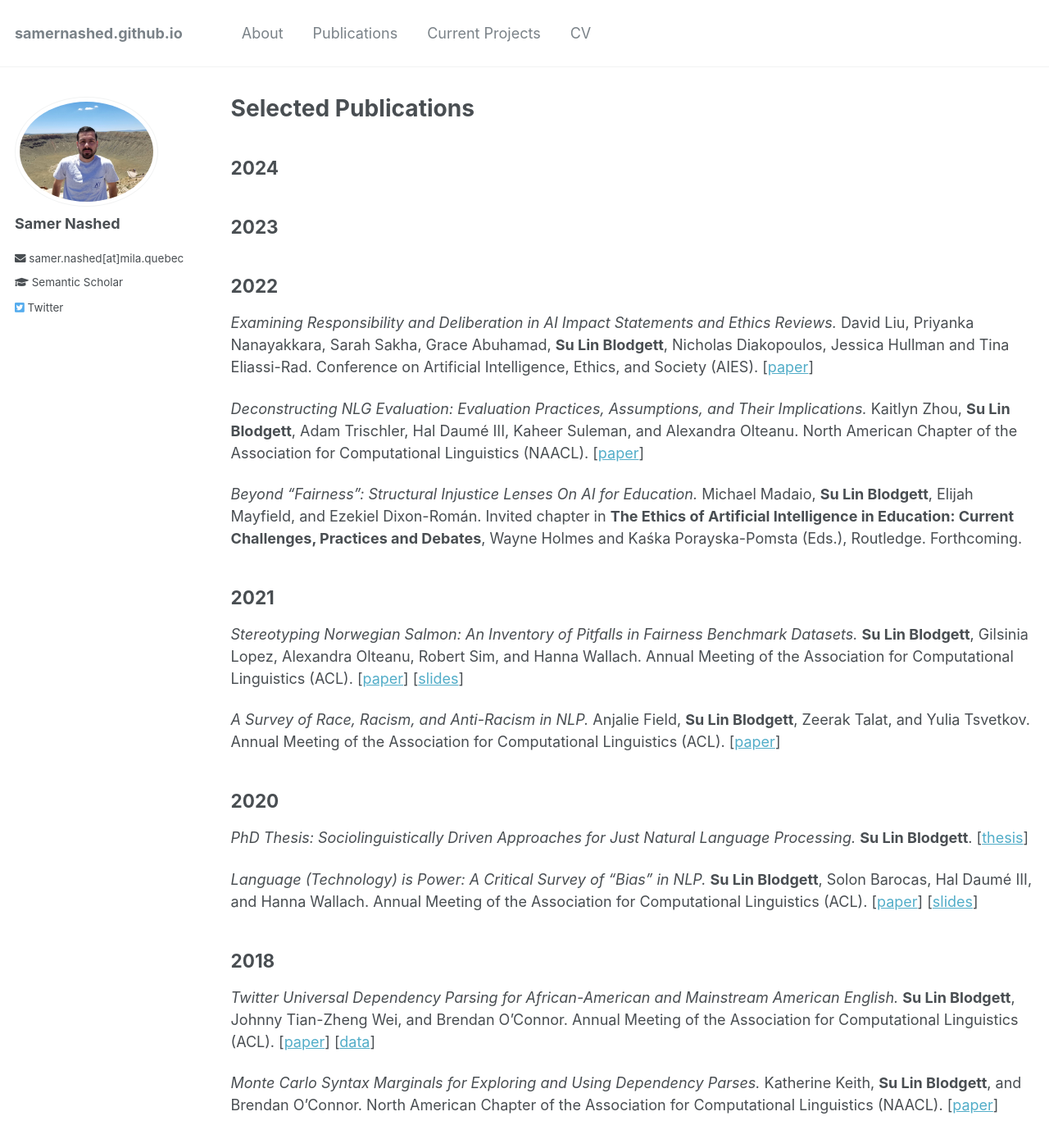
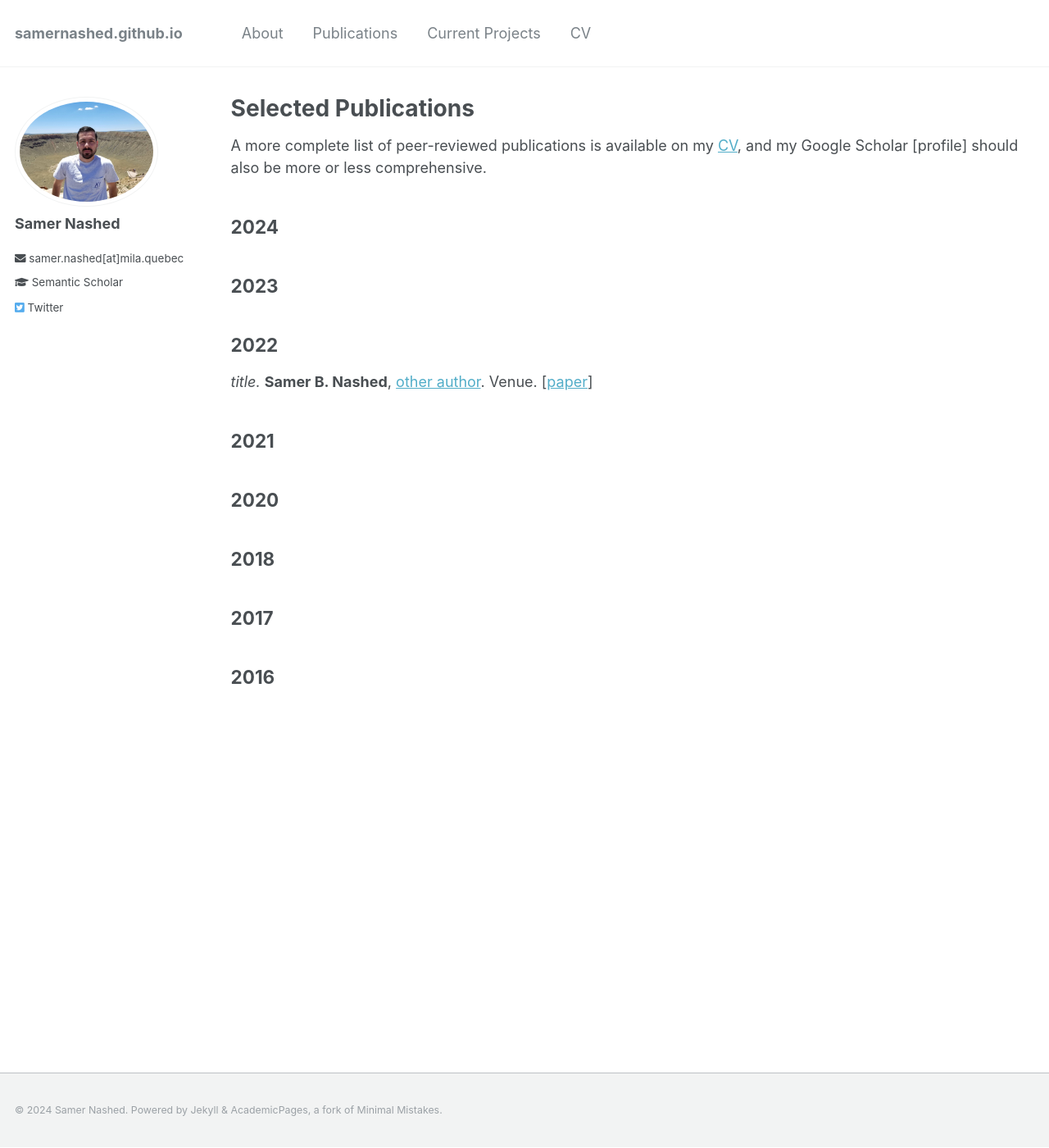
Before and after one commit to SamerNashed/samernashed.github.io, a Jekyll site: the page built from _pages/publications.md, in a window 1280 px wide and 1400 px high. Shown: the whole window at 82% size. Built offline with Jekyll 4.4.1, drawn with Linux system fonts in a browser that asks for light colours; some of the changed text lies outside the part shown.

Commit message:
some papers

```diff
--- a/_pages/publications.md
+++ b/_pages/publications.md
@@ -5,9 +5,11 @@ permalink: /publications/
 author_profile: true
 ---
 
-{% if author.googlescholar %}
+A more complete list of peer-reviewed publications is available on my [CV](???), and my Google Scholar [profile] should also be more or less comprehensive.
+
+<!--{% if author.googlescholar %}
   You can also find my articles on <u><a href="{{author.googlescholar}}">my Google Scholar profile</a>.</u>
-{% endif %}
+{% endif %}-->
 
 {% include base_path %}
 
@@ -17,42 +19,21 @@ author_profile: true
 
 ## 2022
 
-*Examining Responsibility and Deliberation in AI Impact Statements and Ethics Reviews.* David Liu, Priyanka Nanayakkara, Sarah Sakha, Grace Abuhamad, **Su Lin Blodgett**, Nicholas Diakopoulos, Jessica Hullman and Tina Eliassi-Rad. Conference on Artificial Intelligence, Ethics, and Society (AIES). [[paper](https://dl.acm.org/doi/10.1145/3514094.3534155)]
-
-*Deconstructing NLG Evaluation: Evaluation Practices, Assumptions, and Their Implications.* Kaitlyn Zhou, **Su Lin Blodgett**, Adam Trischler, Hal Daumé III, Kaheer Suleman, and Alexandra Olteanu. North American Chapter of the Association for Computational Linguistics (NAACL). [[paper](https://aclanthology.org/2022.naacl-main.24/)]
-
-*Beyond "Fairness": Structural Injustice Lenses On AI for Education.* Michael Madaio, **Su Lin Blodgett**, Elijah Mayfield, and Ezekiel Dixon-Román. Invited chapter in **The Ethics of Artificial Intelligence in Education: Current Challenges, Practices and Debates**, Wayne Holmes and Kaśka Porayska-Pomsta (Eds.), Routledge. Forthcoming.
+*title.* **Samer B. Nashed**, [other author](). Venue. [[paper](perma?link)]
 
 ## 2021
 
-*Stereotyping Norwegian Salmon: An Inventory of Pitfalls in Fairness Benchmark Datasets.* **Su Lin Blodgett**, Gilsinia Lopez, Alexandra Olteanu, Robert Sim, and Hanna Wallach. Annual Meeting of the Association for Computational Linguistics (ACL). [[paper](https://aclanthology.org/2021.acl-long.81/)] [[slides](https://sblodgett.github.io/files/acl-2021-salmon-slides.pdf)]
-
-*A Survey of Race, Racism, and Anti-Racism in NLP.* Anjalie Field, **Su Lin Blodgett**, Zeerak Talat, and Yulia Tsvetkov. Annual Meeting of the Association for Computational Linguistics (ACL). [[paper](https://aclanthology.org/2021.acl-long.149/)]
-<!-- *Representational Harms in Image Captioning and Labeling.* Jared Katzman, Solon Barocas, **Su Lin Blodgett**, Kristen Laird, Hanna Wallach and Morgan Klaus Scheuerman. Beyond Fairness: Towards a Just, Equitable, and Accountable Computer Vision Workshop (CVPR). [[pdf](https://drive.google.com/file/d/1oJp8CqNpYEsOlO8cwv4cTnHGbOjWxEZ-/view)] -->
-  <!-- * also presented at the Measures and Best Practices for Responsible AI Workshop at KDD -->
-
 ## 2020
-
-*PhD Thesis: Sociolinguistically Driven Approaches for Just Natural Language Processing.* **Su Lin Blodgett**. [[thesis](https://scholarworks.umass.edu/dissertations_2/2092/)]
-
-*Language (Technology) is Power: A Critical Survey of "Bias" in NLP.* **Su Lin Blodgett**, Solon Barocas, Hal Daumé III, and Hanna Wallach. Annual Meeting of the Association for Computational Linguistics (ACL). [[paper](https://aclanthology.org/2020.acl-main.485/)] [[slides](https://sblodgett.github.io/files/acl-2020-power-slides.pdf)]
 
 ## 2018
 
-*Twitter Universal Dependency Parsing for African-American and Mainstream American English.* **Su Lin Blodgett**, Johnny Tian-Zheng Wei, and Brendan O'Connor. Annual Meeting of the Association for Computational Linguistics (ACL). [[paper](https://aclanthology.org/P18-1131/)] [[data](http://slanglab.cs.umass.edu/TwitterAAE/)]
-
-*Monte Carlo Syntax Marginals for Exploring and Using Dependency Parses.* Katherine Keith, **Su Lin Blodgett**, and Brendan O'Connor. North American Chapter of the Association for Computational Linguistics (NAACL). [[paper](https://aclanthology.org/N18-1084/)]
-
 ## 2017
 
-*A Dataset and Classifier for Recognizing Social Media English.* **Su Lin Blodgett**, Johnny Tian-Zheng Wei, and Brendan O'Connor. 3rd Workshop on Noisy User-Generated Text (W-NUT). **W-NUT Best Paper Award.** [[paper](https://aclanthology.org/W17-4408/)] [[data](http://slanglab.cs.umass.edu/TwitterLangID/)]
 
-*Racial Disparity in Natural Language Processing: A Case Study of Social Media African-American English.* **Su Lin Blodgett** and Brendan O'Connor. Fairness, Accountability, and Transparency in Machine Learning (FAT/ML) Workshop. [[paper](https://arxiv.org/pdf/1707.00061.pdf)] [[data](http://slanglab.cs.umass.edu/TwitterLangID/)]
 
 ## 2016
-*Demographic Dialectal Variation in Social Media: A Case Study of African-American English.* **Su Lin Blodgett**, Lisa Green, and Brendan O'Connor. Conference on Empirical Methods in Natural Language Processing (EMNLP). [[paper](https://aclanthology.org/D16-1120/)] [[data](http://slanglab.cs.umass.edu/TwitterAAE/)]
 
-*Visualizing Textual Models with In-Text and Word-as-Pixel Highlighting.* Abram Handler, **Su Lin Blodgett**, and Brendan O'Connor. Proceedings of the Workshop on Human Interpretability in Machine Learning (WHI). [[paper](https://arxiv.org/pdf/1606.06352v1.pdf)]
+
 
 <!-- {% for post in site.publications reversed %}
   {% include archive-single.html %}
```
Also changed, not shown: 12 other files.
